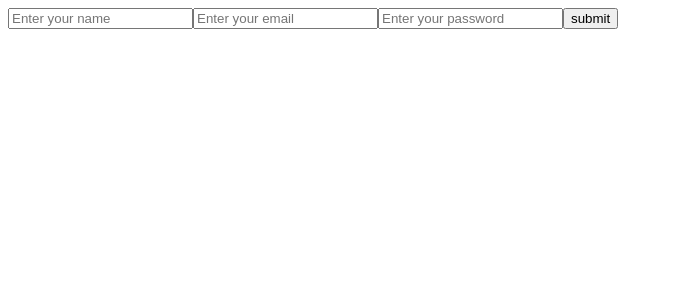
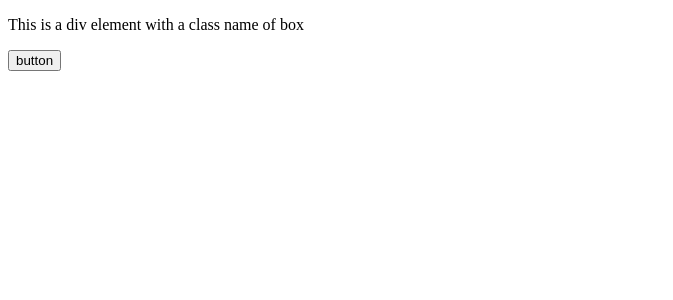
Before and after one commit to gerwld/huxn-next, a Next.js app: page / in a window 1280 px wide. Shown: the top 300 px of the page, without its empty margins (0-673 px from the left). Built offline with nearby package versions, Linux system fonts and the light colour scheme.

Commit message:
jsx type, tuple IntrinsicElements

```diff
--- a/app/page.tsx
+++ b/app/page.tsx
@@ -1,5 +1,7 @@
+"use client"
 import AdminInfo from "@/components/AdminInfo";
 import Counter from "@/components/Counter";
+import ElementWrapper from "@/components/ElementWrapper";
 import Form from "@/components/Form";
 import User from "@/components/User";
 import UserInfo from "@/components/UserInfo";
@@ -16,7 +18,14 @@ const page = () => {
       {/* <AdminInfo username="fqwd" email="sb@email.com" age={40} location={["esdve", "Canada"]} admin={true} /> */}
 
       {/* <Counter/> */}
-      <Form />
+      {/* <Form /> */}
+      <ElementWrapper elementType="div" className="box">
+        <p>This is a div element with a class name of box</p>
+      </ElementWrapper>
+
+      <ElementWrapper elementType="button" className="button" onClick={() => alert("button click")}>
+      button
+      </ElementWrapper>
     </section>
   );
 };
--- /dev/null
+++ b/components/ElementWrapper.tsx
@@ -0,0 +1,25 @@
+import { FC, JSX, ReactNode } from "react";
+
+interface IElementWrapper {
+  elementType: "div" | "span" | "button";
+  children: ReactNode;
+  className?: string;
+  onClick?: () => void;
+}
+
+const ElementWrapper: FC<IElementWrapper> = ({
+  elementType,
+  children,
+  className,
+  onClick,
+}) => {
+  const Element = elementType as keyof JSX.IntrinsicElements;
+
+  return (
+    <Element onClick={onClick} className={className}>
+      {children}
+    </Element>
+  );
+};
+
+export default ElementWrapper;
```
Also changed, not shown: package.json (+11 -6 lines), 1 other file (tests, documents, lock files or other folders).
